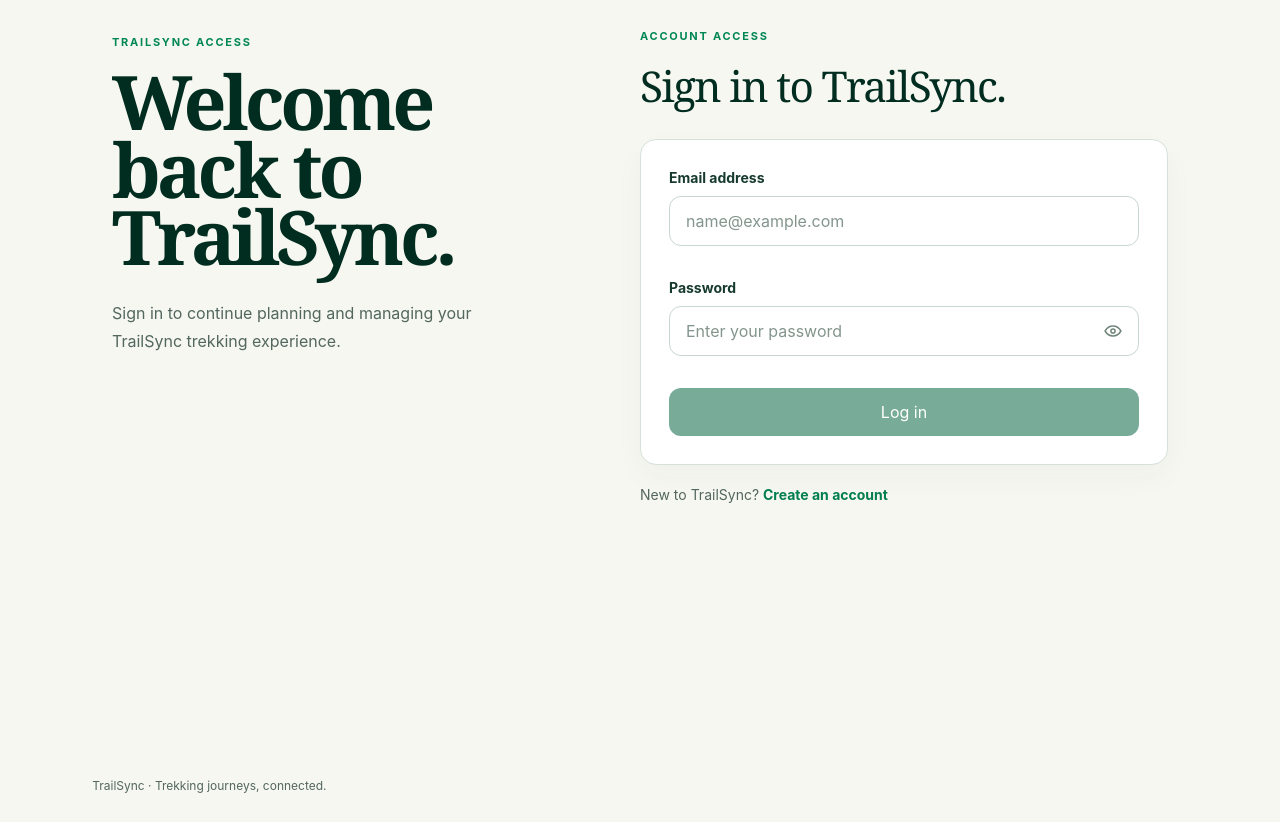
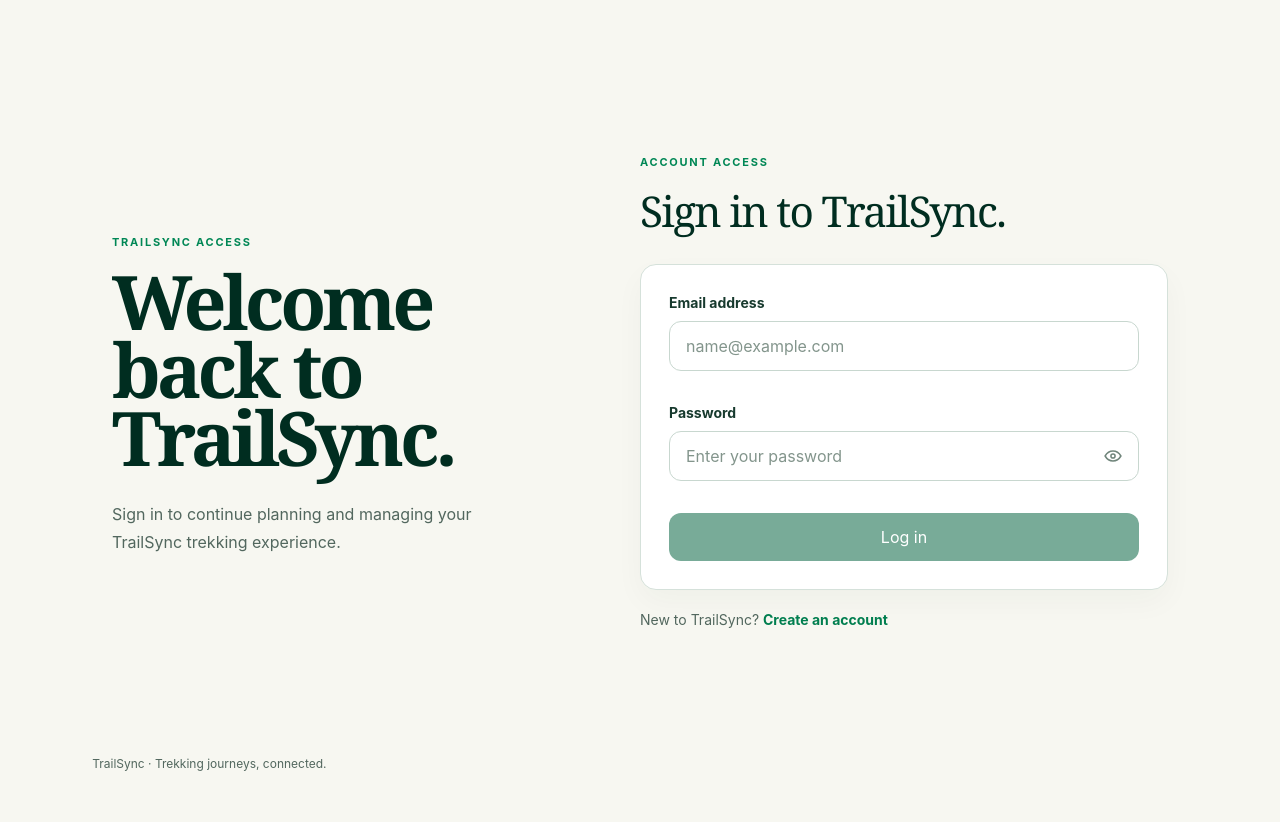
Before and after one commit to jieddev/TrailSync-Mountain-Trekking-Project, a React (Vite) app in the folder frontend/: page /login in a window 1280 px wide. After the commit the page ends 800 px from the top, so only its background shows below. Built offline with nearby package versions, Linux system fonts and the light colour scheme; no server answers.

Commit message:
refine auth page layout

```diff
--- a/frontend/src/features/auth/components/AuthPageLayout.tsx
+++ b/frontend/src/features/auth/components/AuthPageLayout.tsx
@@ -21,8 +21,8 @@ export default function AuthPageLayout({
   title,
 }: AuthPageLayoutProps) {
   return (
-    <main className="min-h-screen bg-[#f7f7f1] px-5 py-8 text-[#062f22] sm:px-10 sm:py-12 lg:px-[7.2%] lg:py-7">
-      <section className="mx-auto grid w-full max-w-[1056px] gap-10 lg:min-h-[786px] lg:grid-cols-[minmax(0,432px)_minmax(0,528px)] lg:gap-24">
+    <main className="min-h-screen bg-[#f7f7f1] px-5 py-8 text-[#062f22] sm:px-10 sm:py-12 lg:grid lg:grid-rows-[1fr_auto] lg:px-[7.2%] lg:py-7">
+      <section className="mx-auto grid w-full max-w-[1056px] gap-10 lg:min-h-0 lg:grid-cols-[minmax(0,432px)_minmax(0,528px)] lg:items-center lg:gap-24">
         <div className="lg:pt-0">
           <Link
             className="inline-flex rounded-sm text-[11px] font-bold uppercase tracking-[0.16em] text-[#008755] outline-none focus-visible:ring-2 focus-visible:ring-[#008755] focus-visible:ring-offset-4 focus-visible:ring-offset-[#f7f7f1]"
@@ -60,7 +60,7 @@ export default function AuthPageLayout({
           </p>
         </div>
       </section>
-      <p className="mt-10 text-xs text-[#52675e] lg:mt-[-2.25rem]">
+      <p className="mt-10 text-xs text-[#52675e] lg:mt-0">
         TrailSync · Trekking journeys, connected.
       </p>
     </main>
```
